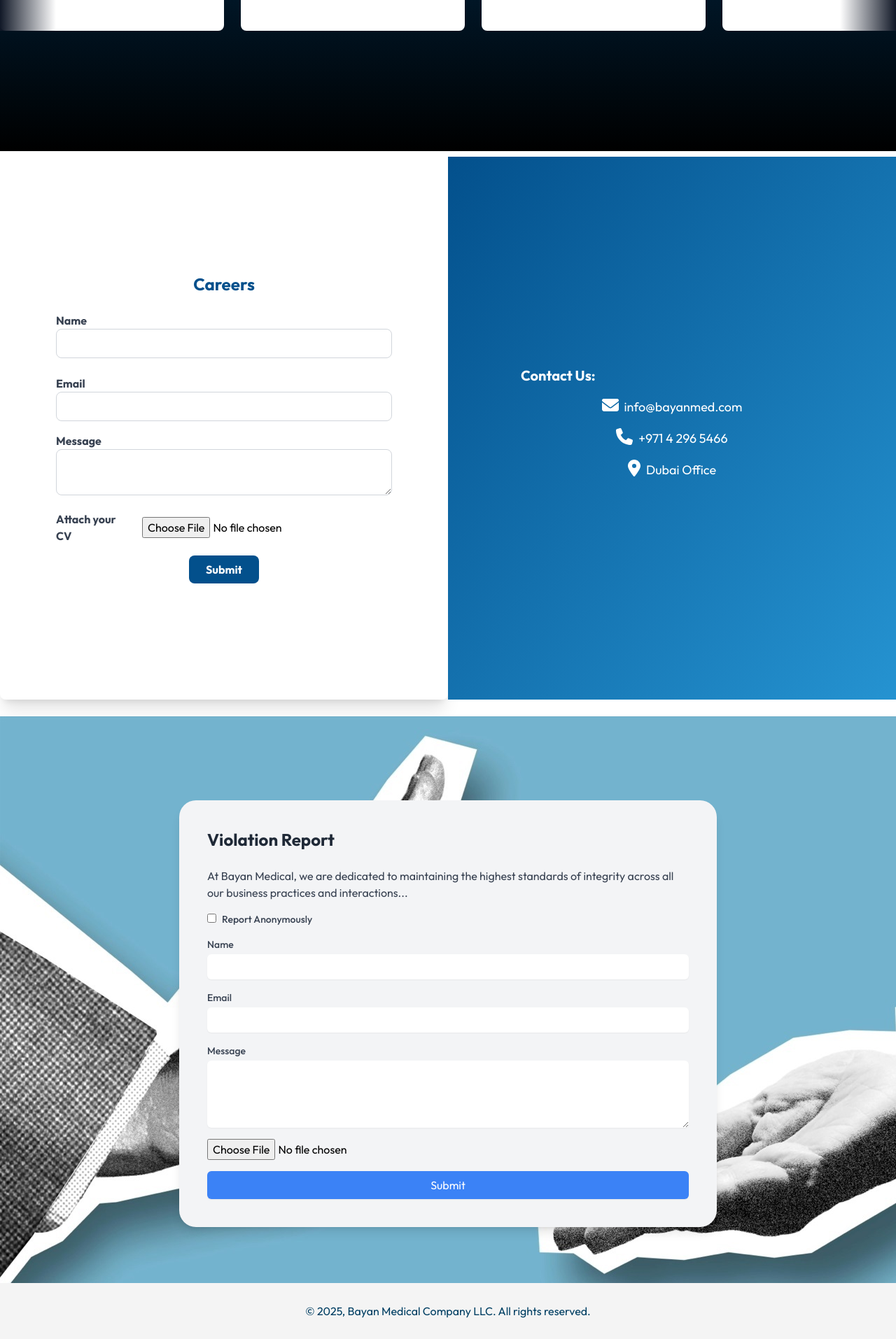
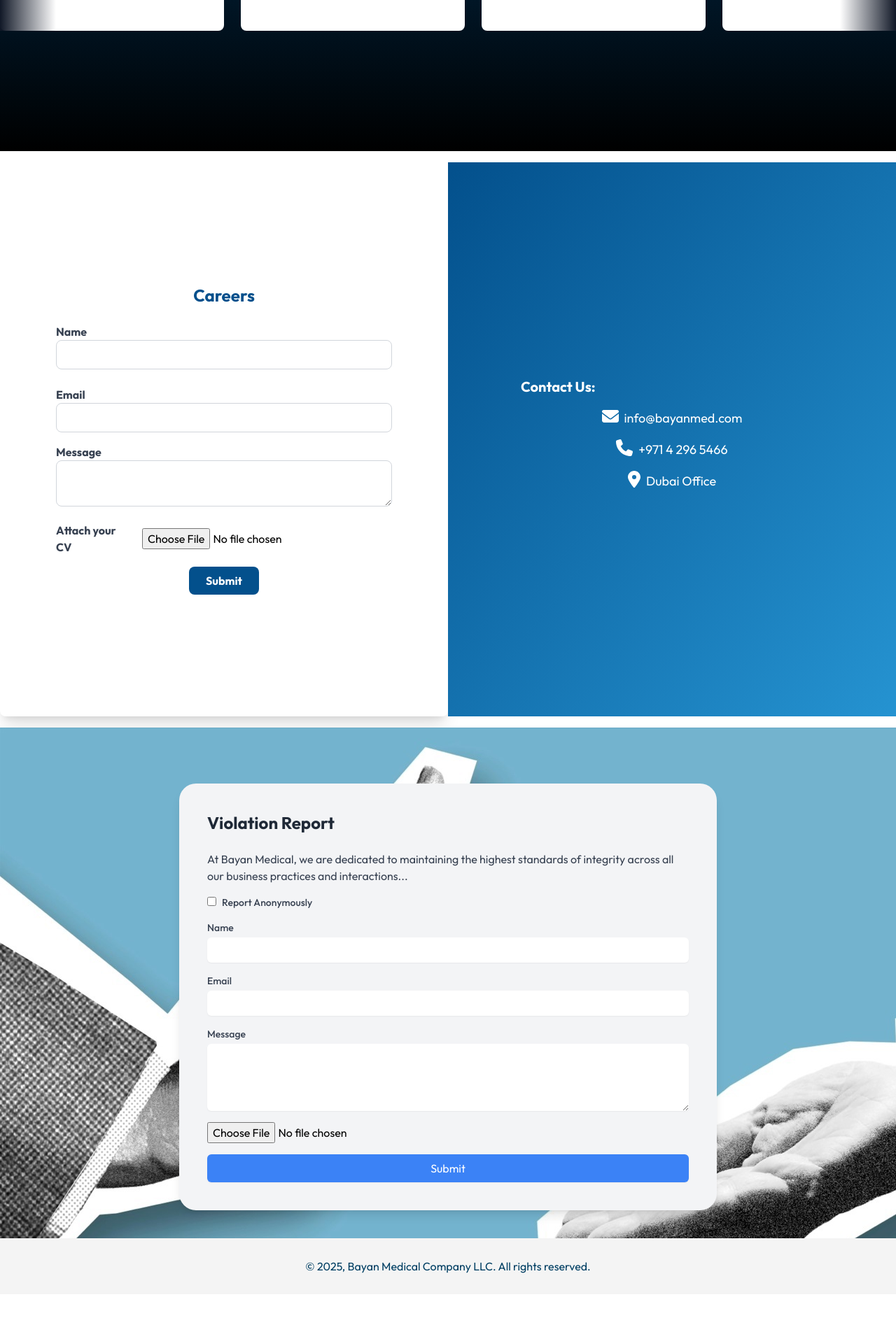
Before and after one commit to bass3fas/bayan-website, a Next.js app: page / in a window 1280 px wide. Shown: the part 2220-4134 px from the top of the page at 70% size. After the commit the page ends 4070 px from the top, so only its background shows below. Built offline with nearby package versions, Linux system fonts and the light colour scheme.

Commit message:
style fix

```diff
--- a/components/Contact.tsx
+++ b/components/Contact.tsx
@@ -53,7 +53,7 @@
   };
 
   return (
-    <div className="flex flex-col md:flex-row h-screen pb-6">
+    <div className="flex flex-col md:flex-row h-screen pt-2">
       <div className="w-full md:w-1/2 flex flex-col justify-center p-10 md:p-20 bg-white rounded-lg shadow-xl" id="contact">
         <h2 className="text-2xl font-bold mb-6 text-center text-[#03508C]">Careers</h2>
         {status && (
--- a/components/ViolationReport.tsx
+++ b/components/ViolationReport.tsx
@@ -66,7 +66,7 @@
   }
 
   return (
-    <section className="relative p-20" id="violation-report" style={{ backgroundImage: "url('/assets/images/violation.jpeg')" }}>
+    <section className="relative p-10 mt-4" id="violation-report" style={{ backgroundImage: "url('/assets/images/violation.jpeg')" }}>
       <div className="bg-gray-100 shadow-lg p-10 max-w-3xl mx-auto mt-10 rounded-3xl">
         {isSubmitted ? (
           <div className="text-center">
```
